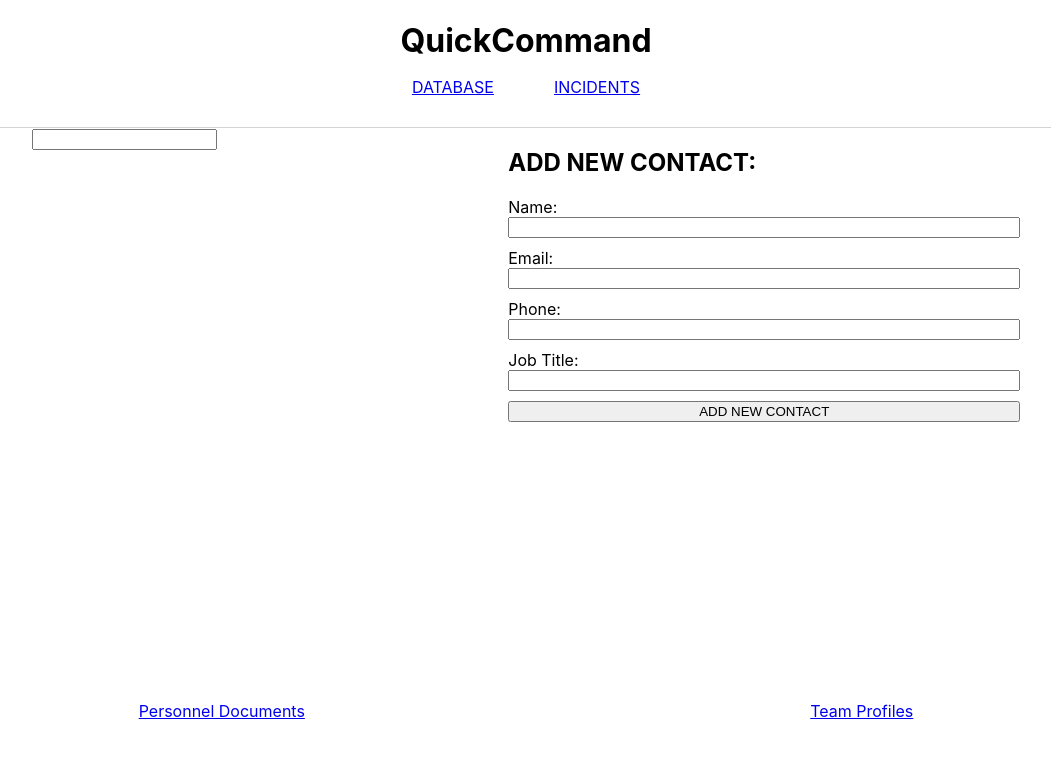
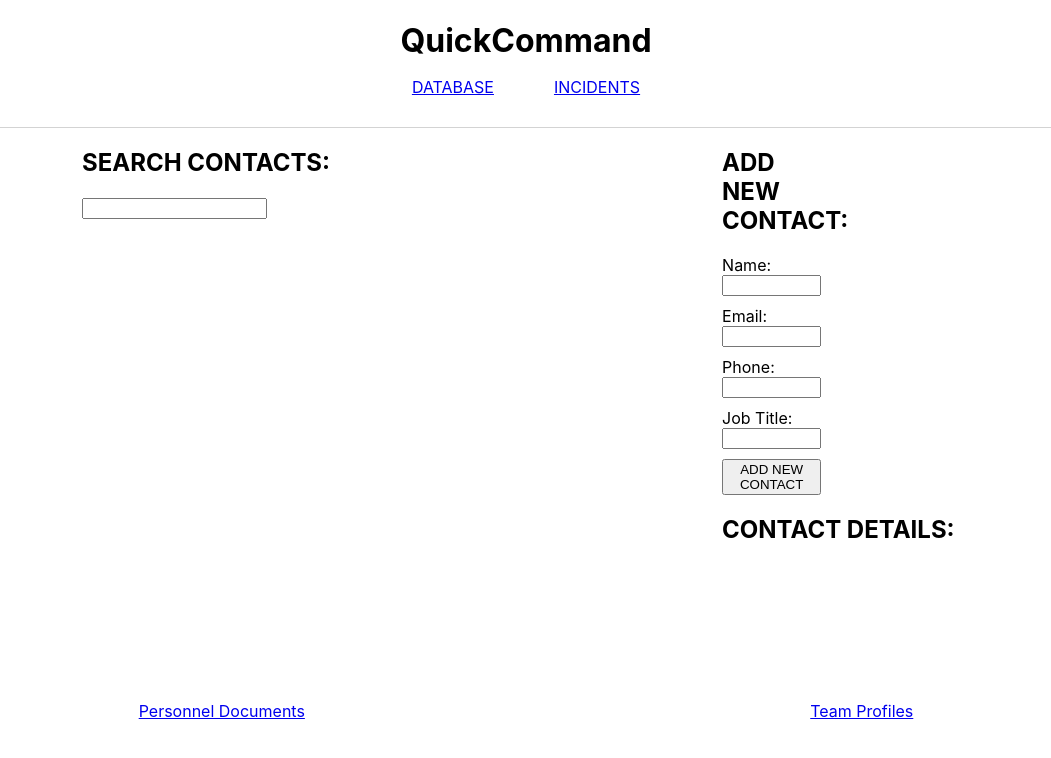
Before and after one commit to Quick-Command/QuickCommand, a React (Create React App) app: page /database in a window 1280 px wide. Shown: the top 758 px of the page, without its empty margins (114-1165 px from the left). Built offline with nearby package versions, Linux system fonts and the light colour scheme.

Commit message:
Add placeholder component for contact details show card on database menu

```diff
--- /dev/null
+++ b/src/components/ContactShowCard/ContactShowCard.js
@@ -0,0 +1,13 @@
+import React from 'react'
+
+const ContactShowCard = () => {
+
+  return (
+    <div>
+      <h2>CONTACT DETAILS:</h2>
+    </div>
+  )
+
+}
+
+export default ContactShowCard
--- a/src/components/DatabaseMenu/DatabaseMenu.js
+++ b/src/components/DatabaseMenu/DatabaseMenu.js
@@ -1,14 +1,18 @@
-import React from 'react'
+import React from 'react';
 import './DatabaseMenu.css';
-import NewContactForm from '../NewContactForm/NewContactForm'
-import DatabaseSearch from '../DatabaseSearch/DatabaseSearch'
+import NewContactForm from '../NewContactForm/NewContactForm';
+import DatabaseSearch from '../DatabaseSearch/DatabaseSearch';
+import ContactShowCard from '../ContactShowCard/ContactShowCard';
 
 const DatabaseMenu = () => {
 
   return (
     <div className='database-menu'>
       <DatabaseSearch />
-      <NewContactForm />
+      <div>
+        <NewContactForm />
+        <ContactShowCard />
+      </div>
     </div>
   )
 
--- a/src/components/DatabaseSearch/DatabaseSearch.js
+++ b/src/components/DatabaseSearch/DatabaseSearch.js
@@ -19,6 +19,7 @@ const DatabaseSearch = () => {
 
   return (
     <div>
+      <h2>SEARCH CONTACTS:</h2>
       <input
         onChange={e => dispatch(searchByName(e.target.value))}
       />
```
